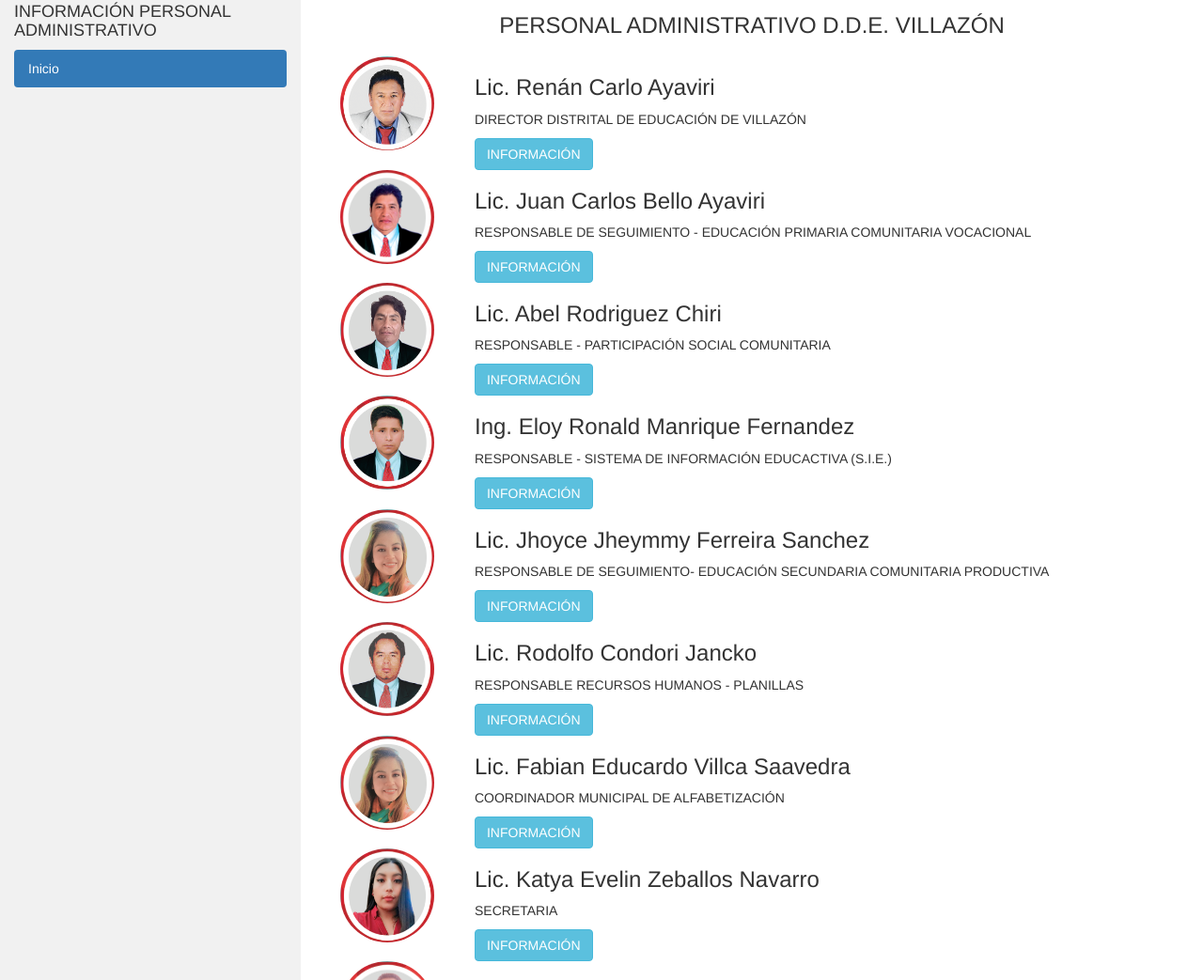
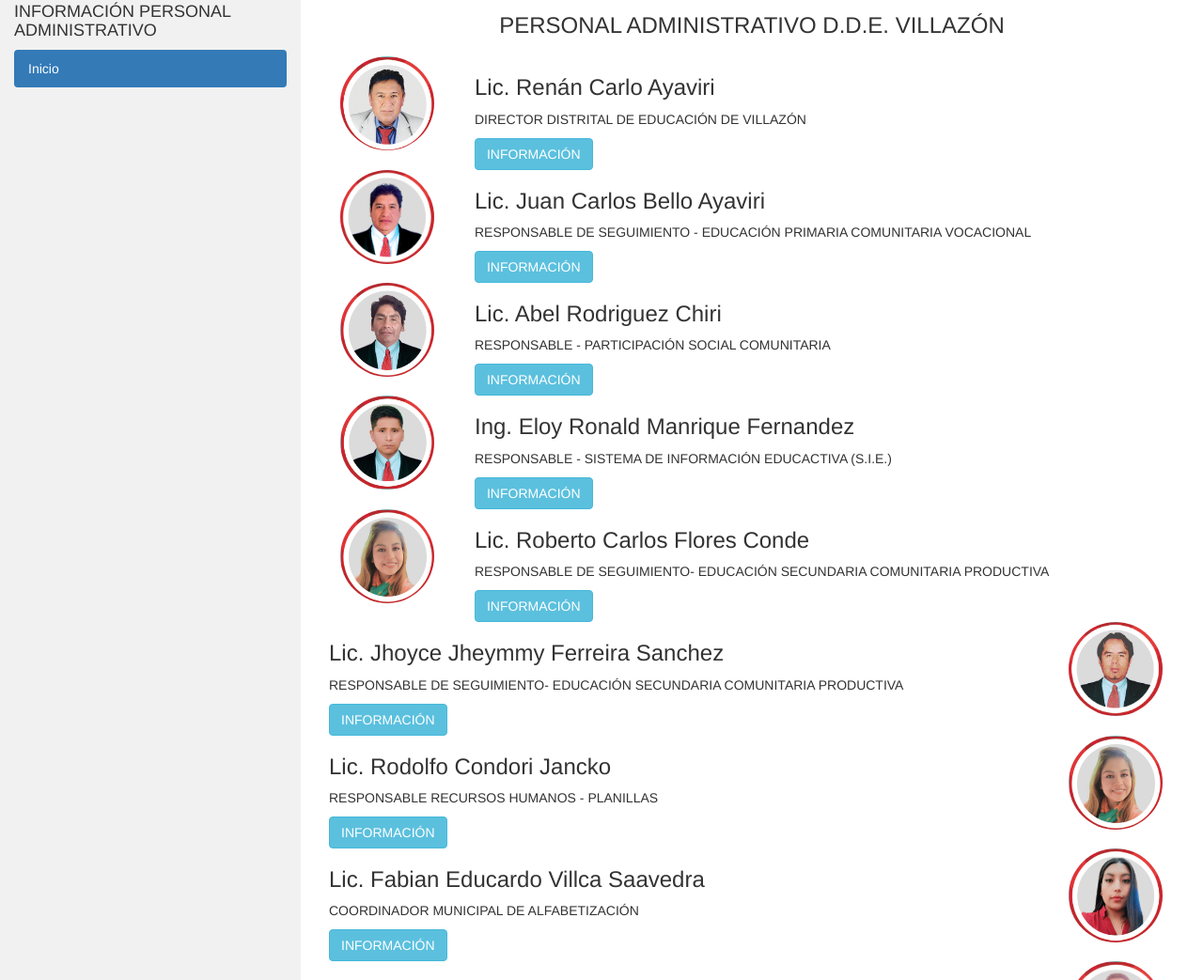
Before and after one commit to manrique123/DDEVILLAZONPERSONAL, a plain HTML site: page index.html in a window 1280 px wide. Shown: the part 57-1100 px from the top of the page at 94% size. Drawn offline with nearby package versions, Linux system fonts and the light colour scheme.

Commit message:
Update index.html

```diff
--- a/index.html
+++ b/index.html
@@ -114,6 +114,14 @@
 
 
       <div class="col-sm-10">
+        <h3>Lic. Roberto Carlos Flores Conde </h3>
+                <p.>RESPONSABLE DE SEGUIMIENTO- EDUCACIÓN SECUNDARIA COMUNITARIA PRODUCTIVA</p>
+
+              <a href="3651514.html" style=" color: #ffffff; ">  <button type="submit" class="btn btn-info"> INFORMACIÓN</button> </a>
+
+
+      </div>
+       <div class="col-sm-10">
         <h3>Lic. Jhoyce Jheymmy Ferreira Sanchez </h3>
                 <p.>RESPONSABLE DE SEGUIMIENTO- EDUCACIÓN SECUNDARIA COMUNITARIA PRODUCTIVA</p>
 
```
